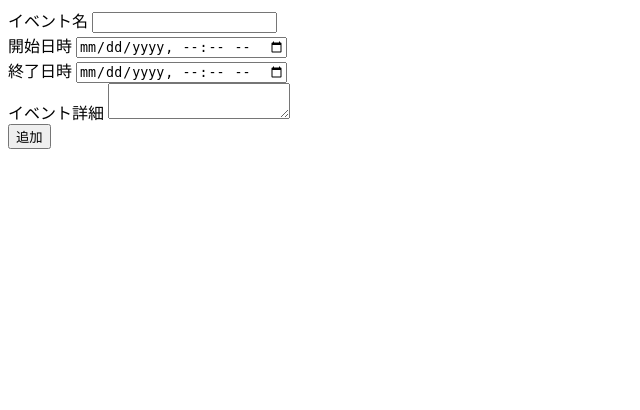
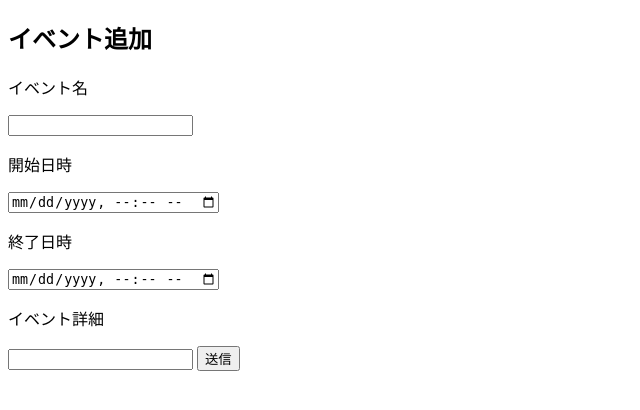
Before and after one commit to posse-ap/posse2-hackathon-202209-team2A, a PHP site: page /event_add.php in a window 1280 px wide. Shown: the top 410 px of the page, without its empty margins (0-640 px from the left). Run offline with PHP 8.4, Linux system fonts and the light colour scheme.

Commit message:
fix：見た目少し修正

```diff
--- a/src/event_add.php
+++ b/src/event_add.php
@@ -25,27 +25,21 @@ if (isset($_POST['submit'])) {
 </head>
 
 <body>
-  <div class="change">
+  <div class="bg-gray-100 h-screen w-full py-8 px-7">
+    <div class="form w-full mx-auto py-10">
+      <h2 class="title text-md font-bold mb-3">イベント追加</h2>
+    </div>
     <form action="" method="post" id="postForm">
-      <div>
-        <label for="event_name" id="event_name">イベント名</label>
-        <input type="text" name="event_name">
-      </div>
-      <div>
-        <label for="event_start">開始日時</label>
-        <input type="datetime-local" name="event_start">
-      </div>
-      <div>
-        <label for="event_end">終了日時</label>
-        <input type="datetime-local" name="event_end">
-      </div>
-      <div>
-        <label for="event_detail">イベント詳細</label>
-        <textarea name="event_detail"></textarea>
-      </div>
-      <input type="submit" value="追加" name="submit">
+      <p class="sub mb-0 mt-3">イベント名</p>
+      <input type="text" name="event_name" class="event__add__form__event__name  event__add__form__item w-full p-4 text-sm mb-2 h-14 rounded">
+      <p class="sub mb-0 mt-3">開始日時</p>
+      <input type="datetime-local" name="event_start" class="event__add__form__event__date event__add__form__item w-full p-4 text-sm mb-3 rounded">
+      <p class="sub mb-0 mt-3">終了日時</p>
+      <input type="datetime-local" name="event_end" class="event__add__form__event__date event__add__form__item w-full p-4 text-sm mb-3 rounded">
+      <p class="sub mb-0 mt-3">イベント詳細</p>
+      <input type="text" name="event_detail" class="event__add__form__event__date event__add__form__item w-full p-4 text-sm mb-3 rounded">
+      <input type="submit" value="送信" name="submit" class="event__add__form__button cursor-pointer w-full p-3 text-md text-white rounded-3xl posse-gradatation-blue">
     </form>
-  </div>
   </div>
 </body>
 
--- a/src/index.php
+++ b/src/index.php
@@ -17,8 +17,8 @@ if (isset($status)) {
 $events = $stmt->fetchAll();
 
 // ユーザーが管理者かを確認
-$sql = 'SELECT COUNT(id) FROM users WHERE is_admin = 1 AND id = ?';
-$stmt = $db->query($sql, $user_id);
+$stmt = $db->prepare('SELECT COUNT(id) FROM users WHERE is_admin = 1 AND id = ?');
+$stmt->execute(array($user_id));
 $is_admin = $stmt->fetch();
 
 function get_day_of_week($w)
```
